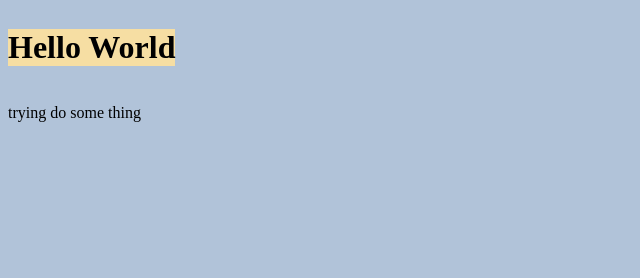
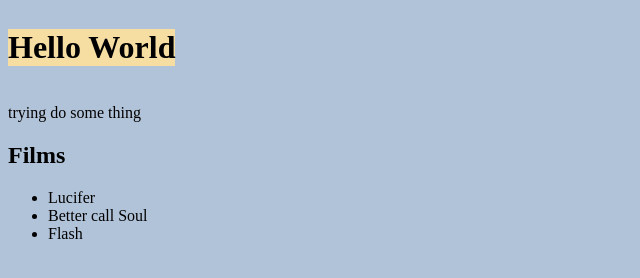
Before and after one commit to VyacheslavRarata/test, a plain HTML site: page index.html in a window 1280 px wide. Shown: the whole page, without its empty margins (0-640 px from the left). Drawn offline with Linux system fonts and the light colour scheme.

Commit message:
add list of films in index

```diff
--- a/index.html
+++ b/index.html
@@ -8,5 +8,11 @@
 <body>
 	<h1>Hello World</h1>
 	<p>trying do some thing</p>
+	<h2>Films</h2>
+	<ul>
+		<li>Lucifer</li>
+		<li>Better call Soul</li>
+		<li>Flash</li>
+	</ul>
 </body>
 </html>
```
